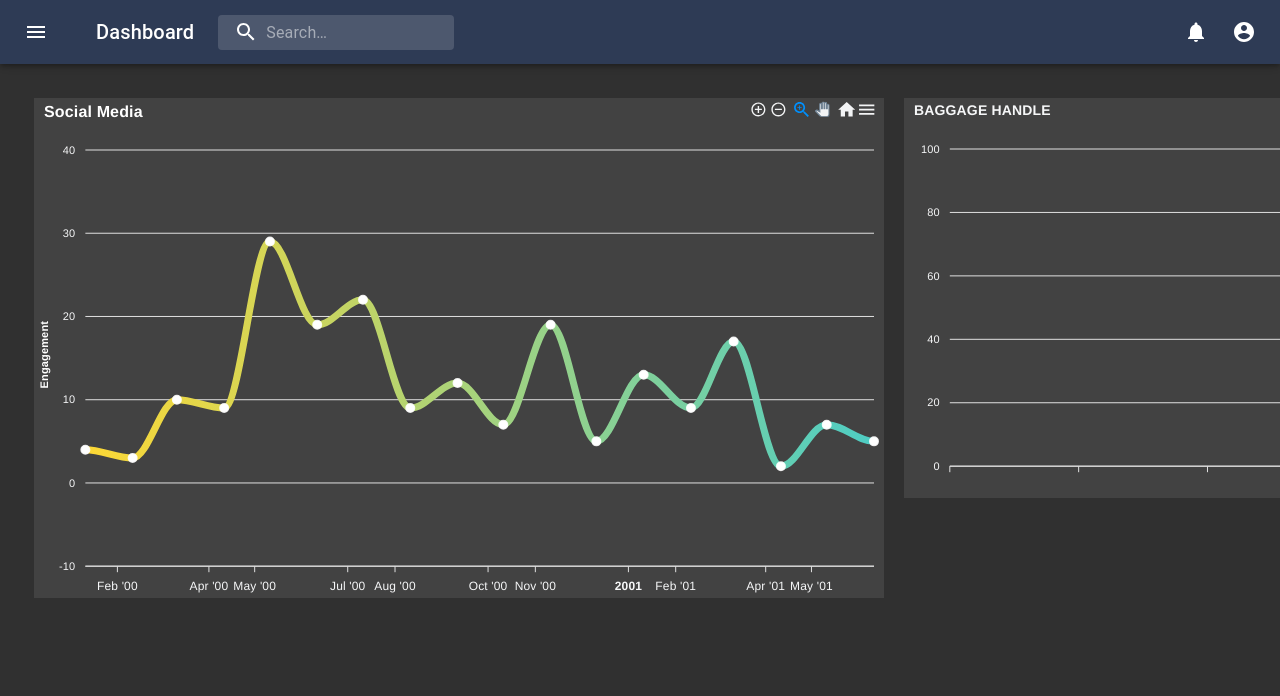
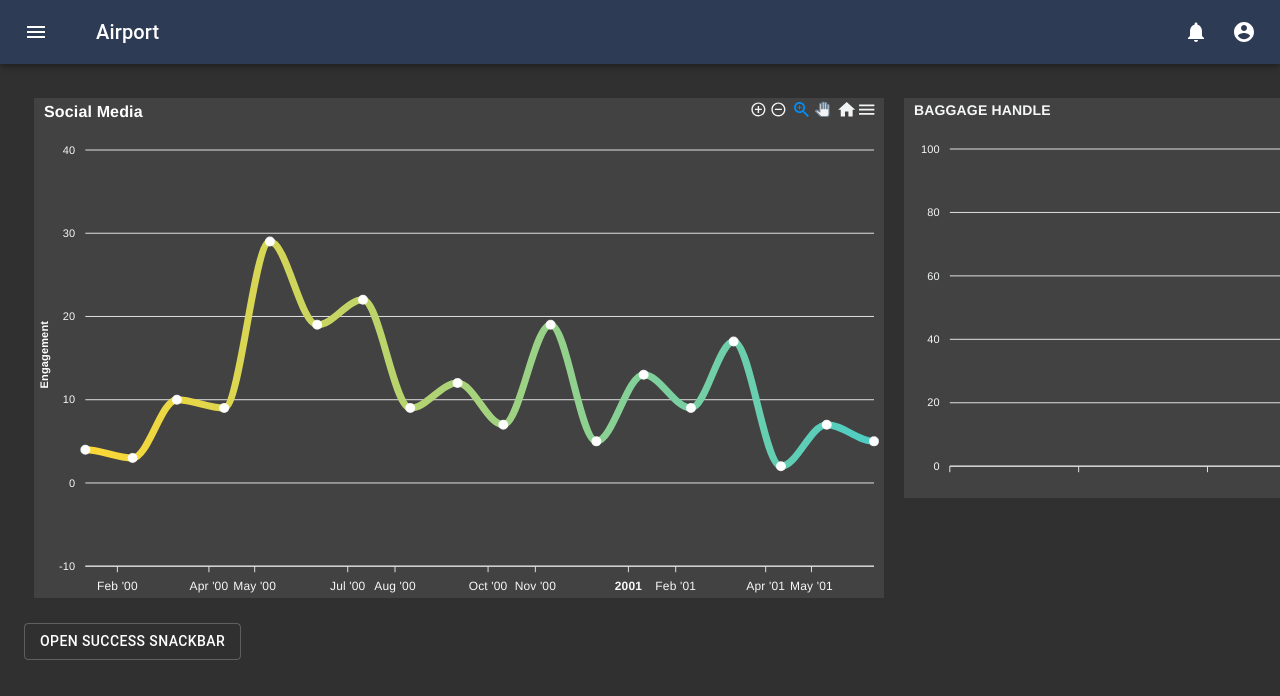
Before and after one commit to DevilTech555/_TeamMaverick, a React (Create React App) app in the folder frontend/: page / in a window 1280 px wide. Shown: the top 696 px of the page. Built offline with nearby package versions, Linux system fonts and the light colour scheme.

Commit message:
repaired arrengment

```diff
--- a/frontend/package.json
+++ b/frontend/package.json
@@ -5,6 +5,7 @@
   "dependencies": {
     "@material-ui/core": "^4.11.0",
     "@material-ui/icons": "^4.9.1",
+    "@material-ui/lab": "^4.0.0-alpha.56",
     "@testing-library/jest-dom": "^4.2.4",
     "@testing-library/react": "^9.5.0",
     "@testing-library/user-event": "^7.2.1",
--- a/frontend/src/Components/AppBar.js
+++ b/frontend/src/Components/AppBar.js
@@ -4,18 +4,11 @@ import { AppBar,
          Toolbar,
          Typography,
          IconButton,
-         InputBase,
          Badge
 } from '@material-ui/core';
 import MenuIcon from '@material-ui/icons/Menu';
-import SearchIcon from '@material-ui/icons/Search';
 import NotificationsIcon from '@material-ui/icons/Notifications';
 import AccountCircle from '@material-ui/icons/AccountCircle';
-
-
-
-
-
 
 const useStyles = makeStyles((theme) => ({
   root: {
@@ -128,21 +121,8 @@ export default function SimpleAppBar() {
             <MenuIcon />
           </IconButton>
           <Typography variant="h6" noWrap>
-            Dashboard
+            Airport
           </Typography>
-          <div className={classes.search}>
-            <div className={classes.searchIcon}>
-              <SearchIcon />
-            </div>
-            <InputBase
-              placeholder="Search…"
-              classes={{
-                root: classes.inputRoot,
-                input: classes.inputInput,
-              }}
-              inputProps={{ 'aria-label': 'search' }}
-            />
-          </div>
           <div className={classes.grow} />
           <div className={classes.sectionDesktop}>
             <IconButton aria-label="show 17 new notifications" color="inherit">
--- a/frontend/src/Components/Charts/realtime_line.js
+++ b/frontend/src/Components/Charts/realtime_line.js
@@ -1,6 +1,6 @@
  import React, { Component } from 'react';
  import Chart from 'react-apexcharts';
- import ApexCharts from 'apexcharts'
+
   export default  class Realtime extends Component {
     constructor(props) {
       super(props);
--- a/frontend/src/Components/Page.js
+++ b/frontend/src/Components/Page.js
@@ -1,40 +1,18 @@
 import React from "react";
-import { makeStyles } from "@material-ui/core/styles";
-import { Grid, Paper, Typography } from "@material-ui/core";
-import HeatMap from "./Charts/HeatMap";
 import Line from "./Charts/line";
-import Realtime from "./Charts/realtime_line"
+import Realtime from "./Charts/realtime_line";
+import CustomizedSnackbars from "./SnackBar";
 
 import '../index.css'
 
-const useStyles = makeStyles((theme) => ({
-  paper_lg: {
-    margin: theme.spacing(1),
-    width: "70%",
-    height: "70%",
-    padding: "10px"
-  },
-  sticky: {
-    position: "fixed",
-    height: "11.4%",
-    width: "100%",
-    backgroundColor: "#424242",
-    top: "6.5%",
-    right: "0",
-    zIndex: 2,
-  },
-}));
-
 export default function Page() {
-  const classes = useStyles();
-
   return (
     <React.Fragment>
-
       <div className="i-data">
       <div className="i-1"><Line/></div>
       <div className="i-1"><Realtime/></div>
       </div>
+      <CustomizedSnackbars/>
     </React.Fragment>
   );
 }
--- /dev/null
+++ b/frontend/src/Components/SnackBar.js
@@ -0,0 +1,48 @@
+import React from 'react';
+import Button from '@material-ui/core/Button';
+import Snackbar from '@material-ui/core/Snackbar';
+import MuiAlert from '@material-ui/lab/Alert';
+import { makeStyles } from '@material-ui/core/styles';
+
+function Alert(props) {
+  return <MuiAlert elevation={6} variant="filled" {...props} />;
+}
+
+const useStyles = makeStyles((theme) => ({
+  root: {
+    width: '100%',
+    '& > * + *': {
+      marginTop: theme.spacing(2),
+    },
+  },
+}));
+
+export default function CustomizedSnackbars() {
+  const classes = useStyles();
+  const [open, setOpen] = React.useState(false);
+
+  const handleClick = () => {
+    setOpen(true);
+  };
+
+  const handleClose = (event, reason) => {
+    if (reason === 'clickaway') {
+      return;
+    }
+
+    setOpen(false);
+  };
+
+  return (
+    <div className={classes.root}>
+      <Button variant="outlined" onClick={handleClick}>
+        Open success snackbar
+      </Button>
+      <Snackbar open={open} autoHideDuration={6000} onClose={handleClose}>
+        <Alert onClose={handleClose} severity="success">
+          This is a success message!
+        </Alert>
+      </Snackbar>
+      </div>
+  );
+}
```
Also changed, not shown: 1 other file (tests, documents, lock files or other folders).
